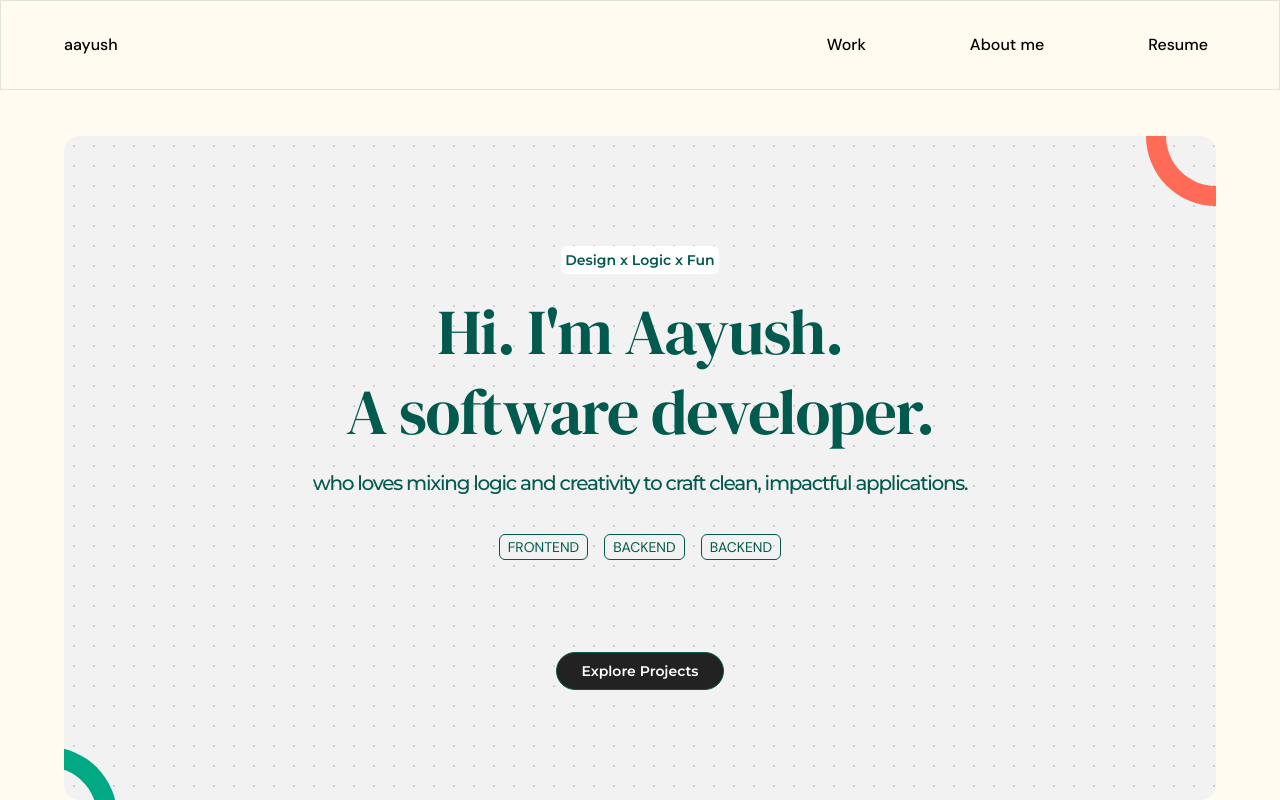
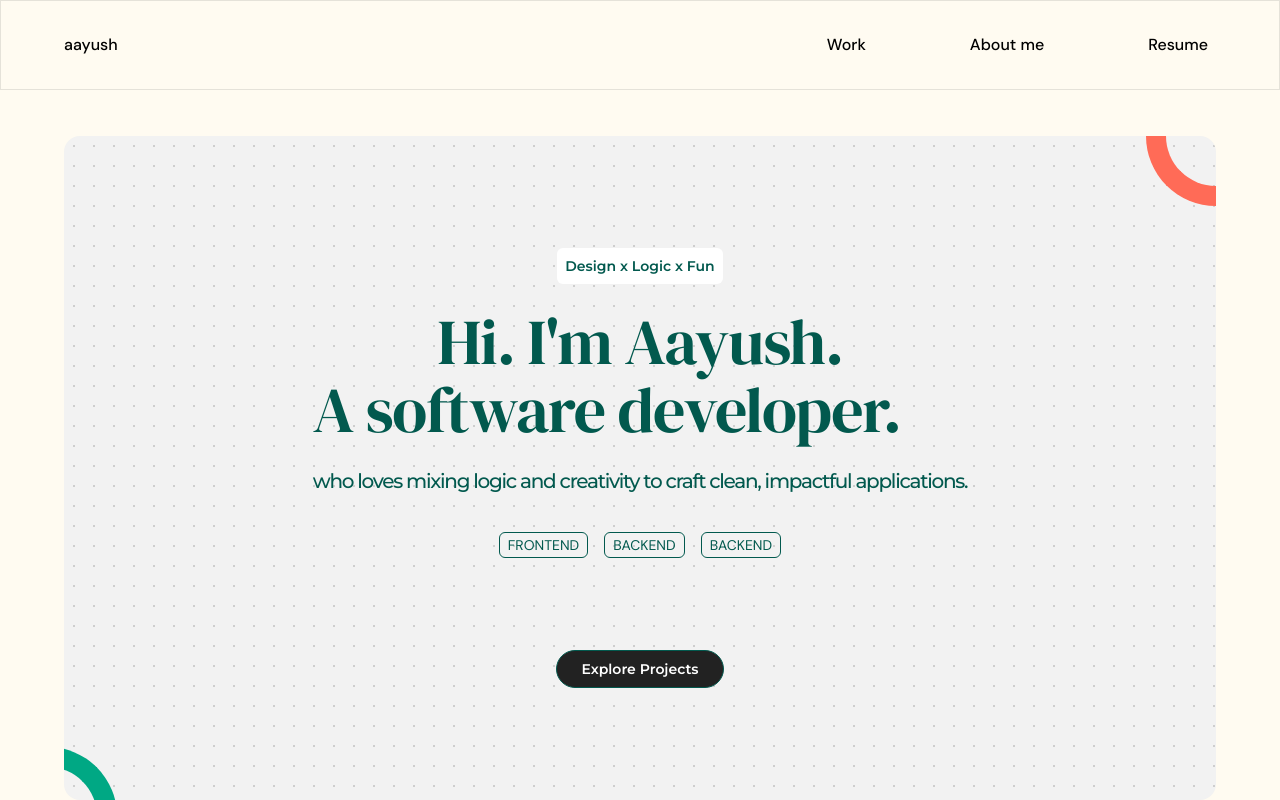
Before and after one commit to Aayush-chalise/portfolio, a React (Vite) app in the folder frontend/myportfolio/: page / in a window 1280 px wide. Built offline with nearby package versions, Linux system fonts and the light colour scheme.

Commit message:
layout maintaining

```diff
--- a/frontend/myportfolio/src/components/Nav.jsx
+++ b/frontend/myportfolio/src/components/Nav.jsx
@@ -7,7 +7,7 @@ import { IoCloseOutline } from "react-icons/io5";
 const Nav = () => {
   const [isMenuOpen, setIsMenuOpen] = useState(false);
   return (
-    <header className="w-full     z-10  px-3 py-7 fixed  border border-black/10 bg-bg-color font-medium">
+    <header className="w-full     z-40  px-3 py-7 fixed  border border-black/10 bg-bg-color font-medium">
       <nav className="flex flex-wrap justify-between items-center     max-w-3xl  xl:max-w-6xl lg:max-w-4xl mx-auto  font-dm-sans">
         <div>aayush</div>
         <div className="hidden md:flex">
--- a/frontend/myportfolio/src/sections/LandingPage.jsx
+++ b/frontend/myportfolio/src/sections/LandingPage.jsx
@@ -11,7 +11,7 @@ const LandingPage = () => {
         <div className="arc arc-green absolute bottom-0 left-0 origin-bottom-left rotate-[180deg]" />
 
         <div className="px-2   flex flex-col justify-center items-center">
-          <span className="bg-white  font-montserrat p-1 rounded-md mb-6 text-theme-green font-semibold text-sm">
+          <span className="bg-white  font-montserrat p-2 rounded-md mb-6 text-theme-green font-semibold text-sm hidden xl:block ">
             Design x Logic x Fun
           </span>
 
@@ -24,16 +24,22 @@ const LandingPage = () => {
              leading-[1.05]
              tracking-[-0.02em]
               font-medium
-             px-4 flex flex-col justify-center items-center"
+             px-4      "
           >
-            <span>Hi. I'm Aayush.</span>
-            <span className="mt-3">A software developer.</span>
-            <div className="font-montserrat text-[20px] mt-7">
-              <span>who loves mixing logic and creativity</span>
-              <span> to craft clean, impactful applications.</span>
+            <h2 className="">
+              <span className="flex justify-center items-center">
+                Hi. I'm Aayush.
+              </span>
+              A software developer.
+            </h2>
+            <div className="font-montserrat text-[20px] mt-7   flex justify-center items-center">
+              <p>
+                who loves mixing logic and creativity to craft clean, impactful
+                applications.
+              </p>
             </div>
           </div>
-          <div className="flex mt-2 gap-4 p-3 text-theme-green font-dm-sans text-sm mt-7">
+          <div className="flex gap-4 p-3 text-theme-green font-dm-sans text-sm mt-7">
             <p className="border border-theme-green rounded-md px-2 py-0.5">
               FRONTEND
             </p>
@@ -45,7 +51,7 @@ const LandingPage = () => {
             </p>
           </div>
           <div>
-            <button className="border font-montserrat  border-theme-green  px-6 py-2 rounded-full font-semibold text-sm bg-[#222222] text-white mt-20">
+            <button className="border font-montserrat  hover:bg-[#4C6763] border-theme-green  px-6 py-2 rounded-full font-semibold text-sm bg-[#222222] text-white mt-20">
               Explore Projects
             </button>
           </div>
```
